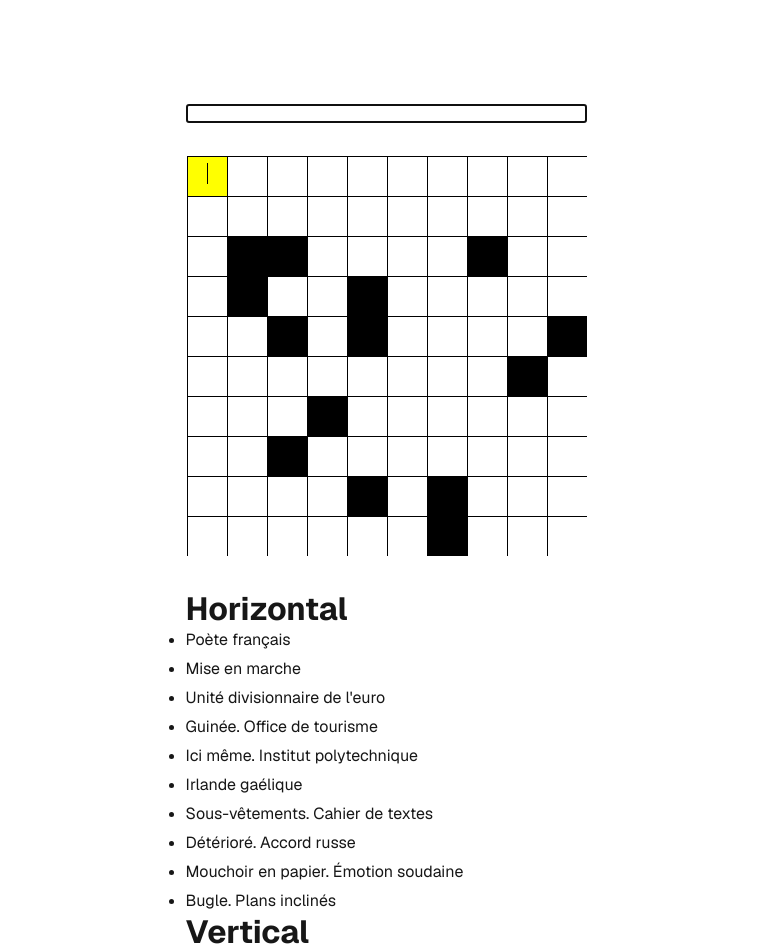
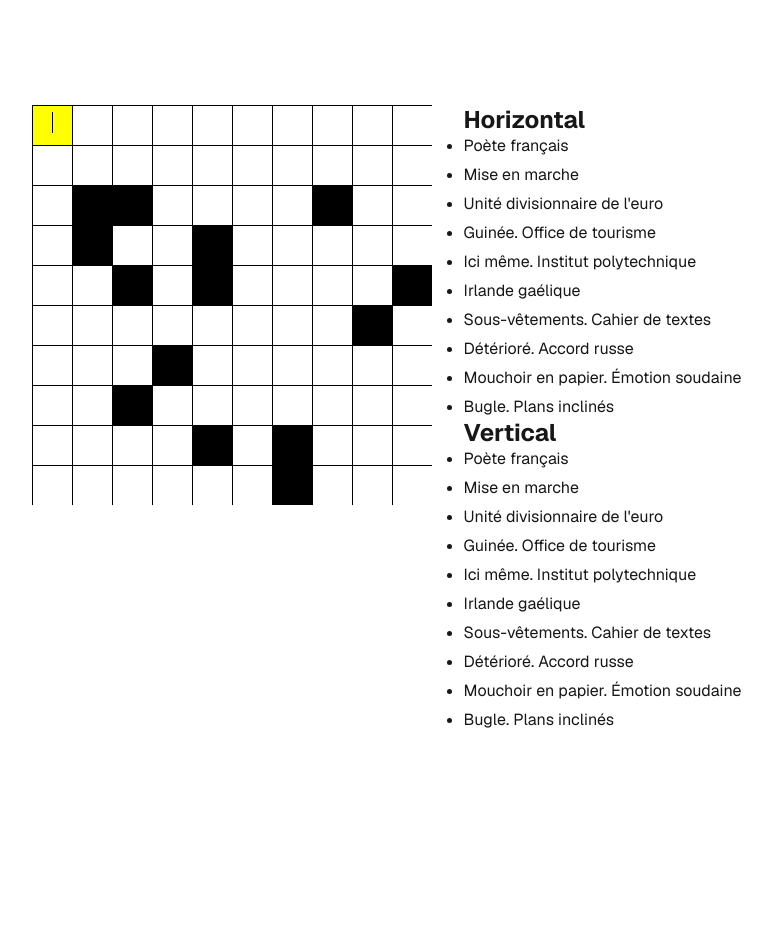
Before and after one commit to aemion/voltaria, a Next.js app: page / in a window 1280 px wide. Shown: the part 60-1012 px from the top of the page, without its empty margins (254-1026 px from the left). After the commit the page ends 954 px from the top, so only its background shows below. Built offline with nearby package versions, Linux system fonts and the light colour scheme.

Commit message:
refactor: split crosswords grid and clues component

```diff
--- /dev/null
+++ b/app/Crosswords/Clues.tsx
@@ -0,0 +1,20 @@
+import { ClueCollection } from "./Clue";
+
+export default function Clues({ clues }: { clues: ClueCollection }) {
+  return (
+    <div>
+      <h2>Horizontal</h2>
+      <ul>
+        {clues.getHorizontalGroupedByRow().map((clues, index) => (
+          <li key={index}>{clues.map((clue) => clue.clue).join(". ")}</li>
+        ))}
+      </ul>
+      <h2>Vertical</h2>
+      <ul>
+        {clues.getVerticalGroupedByColumn().map((clues, index) => (
+          <li key={index}>{clues.map((clue) => clue.clue).join(". ")}</li>
+        ))}
+      </ul>
+    </div>
+  );
+}
--- a/app/Crosswords/Crosswords.tsx
+++ b/app/Crosswords/Crosswords.tsx
@@ -4,16 +4,20 @@ import { ChangeEvent, KeyboardEvent, MouseEvent, useState } from "react";
 import Cell from "./Cell";
 import Vector2D from "./Vector2D";
 import { isChar } from "./Char";
-import sample from "./sample";
 import styles from "./crosswords.module.css";
 import { useFocus } from "./useFocus";
 import { Direction } from "./Direction";
+import Grid from "./Grid";
 
 const cellSize = 40;
-const isProd = process.env.NODE_ENV === "production";
 
-export default function Crosswords() {
-  const [grid, setGrid] = useState(sample);
+export default function Crosswords({
+  grid,
+  onChange,
+}: {
+  grid: Grid;
+  onChange: (grid: Grid) => void;
+}) {
   const [cursor, setCursor] = useState(new Vector2D(0, 0));
   const [wordDirection, setWordDirection] = useState(new Vector2D(1, 0));
   const [ref, isFocused, setFocused] = useFocus<HTMLInputElement>();
@@ -58,7 +62,7 @@ export default function Crosswords() {
       return;
     }
 
-    setGrid(grid.withValue(cursor, ""));
+    onChange(grid.withValue(cursor, ""));
     if (e.key === "Backspace") {
       doMove(wordDirection.opposite());
     }
@@ -97,7 +101,7 @@ export default function Crosswords() {
       return;
     }
 
-    setGrid(grid.withValue(cursor, value));
+    onChange(grid.withValue(cursor, value));
     setInput(`${input}${value}`);
     doMove(wordDirection);
   };
@@ -105,7 +109,7 @@ export default function Crosswords() {
   return (
     <>
       <input
-        className={isProd ? styles.input : ""}
+        className={styles.input}
         value={input}
         type="text"
         onKeyDown={handleKeyDown}
@@ -130,24 +134,6 @@ export default function Crosswords() {
           />
         ))}
       </svg>
-      <div>
-        <h1>Horizontal</h1>
-        <ul>
-          {grid.clueCollection
-            .getHorizontalGroupedByRow()
-            .map((clues, index) => (
-              <li key={index}>{clues.map((clue) => clue.clue).join(". ")}</li>
-            ))}
-        </ul>
-        <h1>Vertical</h1>
-        <ul>
-          {grid.clueCollection
-            .getVerticalGroupedByColumn()
-            .map((clues, index) => (
-              <li key={index}>{clues.map((clue) => clue.clue).join(". ")}</li>
-            ))}
-        </ul>
-      </div>
     </>
   );
 }
--- a/app/page.module.css
+++ b/app/page.module.css
@@ -29,7 +29,7 @@
 
 .main {
   display: flex;
-  flex-direction: column;
+  flex-direction: row;
   gap: 32px;
   grid-row-start: 2;
 }
@@ -68,10 +68,7 @@
   padding: 0 20px;
   border: none;
   border: 1px solid transparent;
-  transition:
-    background 0.2s,
-    color 0.2s,
-    border-color 0.2s;
+  transition: background 0.2s, color 0.2s, border-color 0.2s;
   cursor: pointer;
   display: flex;
   align-items: center;
--- a/app/page.tsx
+++ b/app/page.tsx
@@ -1,11 +1,19 @@
+"use client";
+
 import styles from "./page.module.css";
 import Crosswords from "./Crosswords/Crosswords";
+import sample from "./Crosswords/sample";
+import { useState } from "react";
+import Clues from "./Crosswords/Clues";
 
 export default function Home() {
+  const [grid, setGrid] = useState(sample);
+
   return (
     <div className={styles.page}>
       <main className={styles.main}>
-                <Crosswords/>
+        <Crosswords grid={grid} onChange={(grid) => setGrid(grid)} />
+        <Clues clues={grid.clueCollection} />
       </main>
       <footer className={styles.footer}></footer>
     </div>
```
Lines whose indentation alone changed are shown as unchanged.
